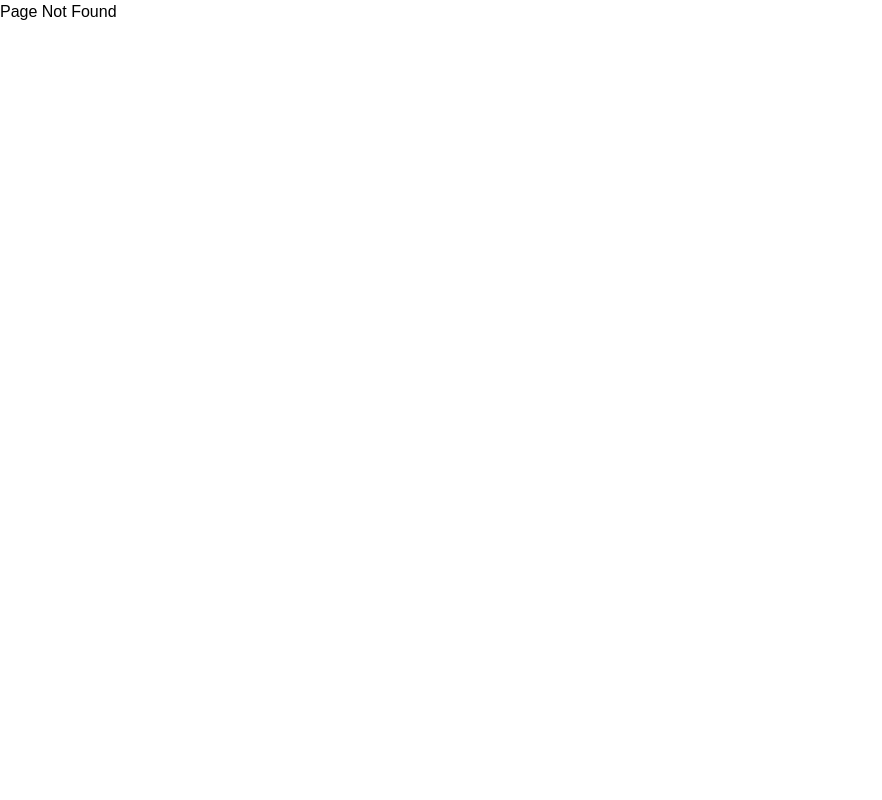
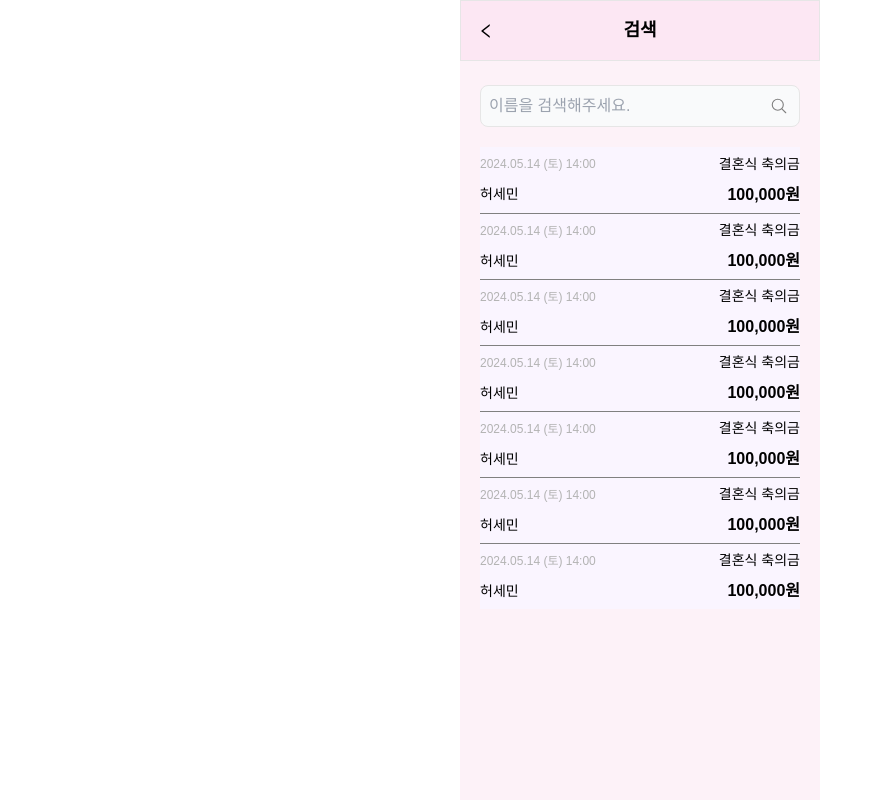
Before and after one commit to kangmin01/Garden-of-Records, a React (Create React App) app: page /search in a window 1280 px wide. Before the commit this address had no page. Shown: the whole page, without its empty margins (0-882 px from the left). Built offline with nearby package versions, Linux system fonts and the light colour scheme.

Commit message:
feat: Add styles to search page

```diff
--- /dev/null
+++ b/src/components/SearchBar.tsx
@@ -0,0 +1,23 @@
+import SearchIcon from "./ui/icons/SearchIcon";
+
+export default function SearchBar() {
+  const handleClick = () => {};
+
+  return (
+    <div className="w-full px-5 mt-6 mb-5">
+      <div className="flex items-center w-full border-solid border-[1px] border-gray0 rounded-lg bg-gray-50">
+        <input
+          type="text"
+          placeholder="이름을 검색해주세요."
+          className="border-none outline-none p-2 text-lg bg-transparent text-gray-700 placeholder-gray-400"
+        />
+        <button
+          className="absolute right-8 text-h1 text-gray2"
+          onClick={handleClick}
+        >
+          <SearchIcon />
+        </button>
+      </div>
+    </div>
+  );
+}
--- a/src/components/ui/BackButton.tsx
+++ b/src/components/ui/BackButton.tsx
@@ -9,7 +9,7 @@ export default function BackButton() {
   };
 
   return (
-    <button onClick={handleBackClick}>
+    <button onClick={handleBackClick} className="absolute">
       <BackArrow />
     </button>
   );
--- /dev/null
+++ b/src/components/ui/icons/SearchIcon.tsx
@@ -0,0 +1,5 @@
+import { IoSearchOutline } from "react-icons/io5";
+
+export default function SearchIcon() {
+  return <IoSearchOutline />;
+}
--- /dev/null
+++ b/src/pages/Search.tsx
@@ -0,0 +1,27 @@
+import EventListCard from "../components/EventListCard";
+import SearchBar from "../components/SearchBar";
+import BackButton from "../components/ui/BackButton";
+
+export default function Search() {
+  return (
+    <section className="bg-pink-50 max-w-[360px] mx-auto h-dvh relative">
+      <nav className="bg-pink-100 max-w-[360px] mx-auto flex p-4 items-center text-h1 border-solid border-[1px] border-gray0">
+        <BackButton />
+        <h2 className="text-h1 mx-auto">검색</h2>
+      </nav>
+      <SearchBar />
+      <div className="w-full px-5">
+        <div className="divide-y-[1px]">
+          {/* <div className="divide-y-[1px] h-[280px] overflow-y-auto"> */}
+          <EventListCard />
+          <EventListCard />
+          <EventListCard />
+          <EventListCard />
+          <EventListCard />
+          <EventListCard />
+          <EventListCard />
+        </div>
+      </div>
+    </section>
+  );
+}
--- a/src/routes/routes.tsx
+++ b/src/routes/routes.tsx
@@ -5,6 +5,7 @@ import SignIn from "../pages/SignIn";
 import SignUp from "../pages/SignUp";
 import Home from "../pages/Home";
 import AddEvent from "../pages/AddEvent";
+import Search from "../pages/Search";
 
 const router = createBrowserRouter([
   {
@@ -25,6 +26,10 @@ const router = createBrowserRouter([
     path: "/event/add ",
     element: <AddEvent />,
   },
+  {
+    path: "/search",
+    element: <Search />,
+  },
 ]);
 
 export default router;
```
